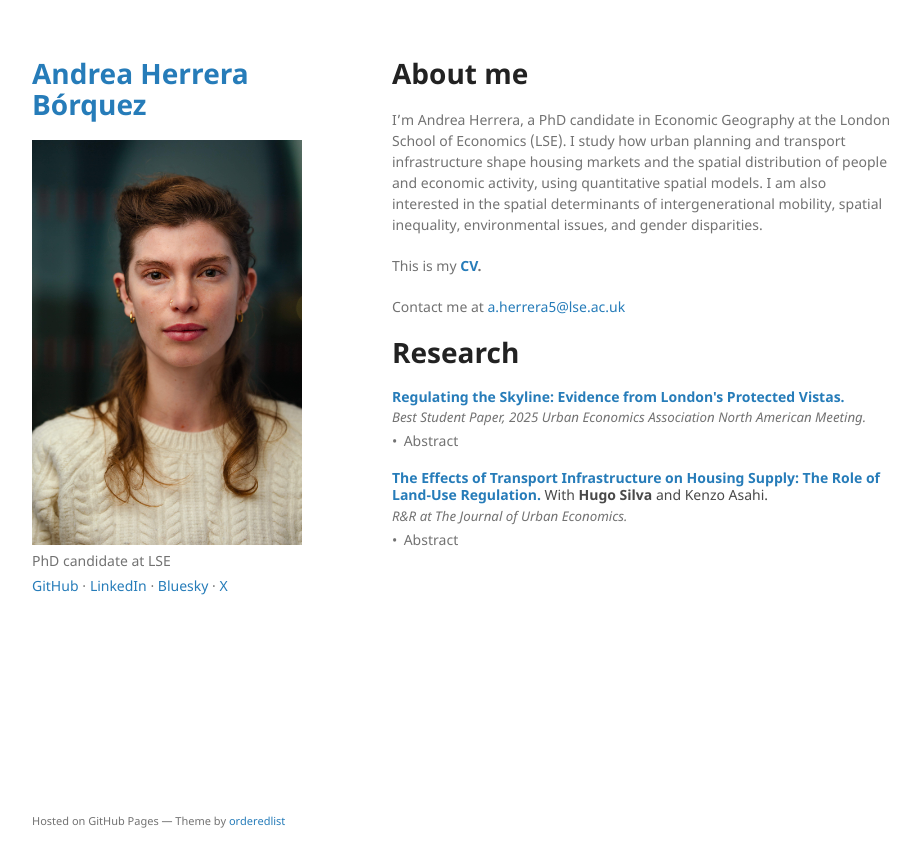
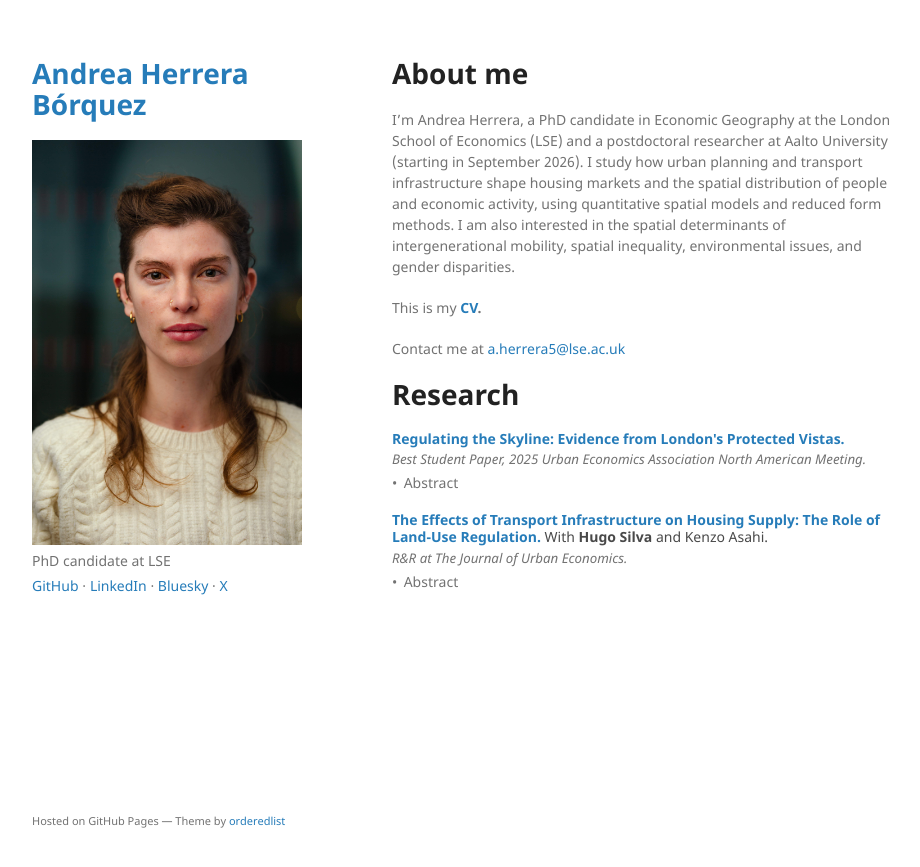
Before and after one commit to aaherrerab/aaherrerab.github.io, a Jekyll site: the page built from index.md, in a window 1280 px wide. Shown: the top 867 px of the page, without its empty margins (178-1098 px from the left). Built offline with Jekyll 4.4.1, drawn with Linux system fonts in a browser that asks for light colours; our own code applies the rules of GitHub Pages for plain Markdown files.

Commit message:
Update bio with new position and research methods

```diff
--- a/index.md
+++ b/index.md
@@ -4,7 +4,7 @@
 
 # About me
 
-I’m Andrea Herrera, a PhD candidate in Economic Geography at the London School of Economics (LSE). I study how urban planning and transport infrastructure shape housing markets and the spatial distribution of people and economic activity, using quantitative spatial models. I am also interested in the spatial determinants of intergenerational mobility, spatial inequality, environmental issues, and gender disparities.
+I’m Andrea Herrera, a PhD candidate in Economic Geography at the London School of Economics (LSE) and a postdoctoral researcher at Aalto University (starting in September 2026). I study how urban planning and transport infrastructure shape housing markets and the spatial distribution of people and economic activity, using quantitative spatial models and reduced form methods. I am also interested in the spatial determinants of intergenerational mobility, spatial inequality, environmental issues, and gender disparities.
 
 <p>This is my <span style="color:inherit !important; font-weight:600; text-decoration:none;"> <a href="/assets/pdf/cv_aaherrerab.pdf" class="custom-link">CV</a>.</span> </p>
 
```
